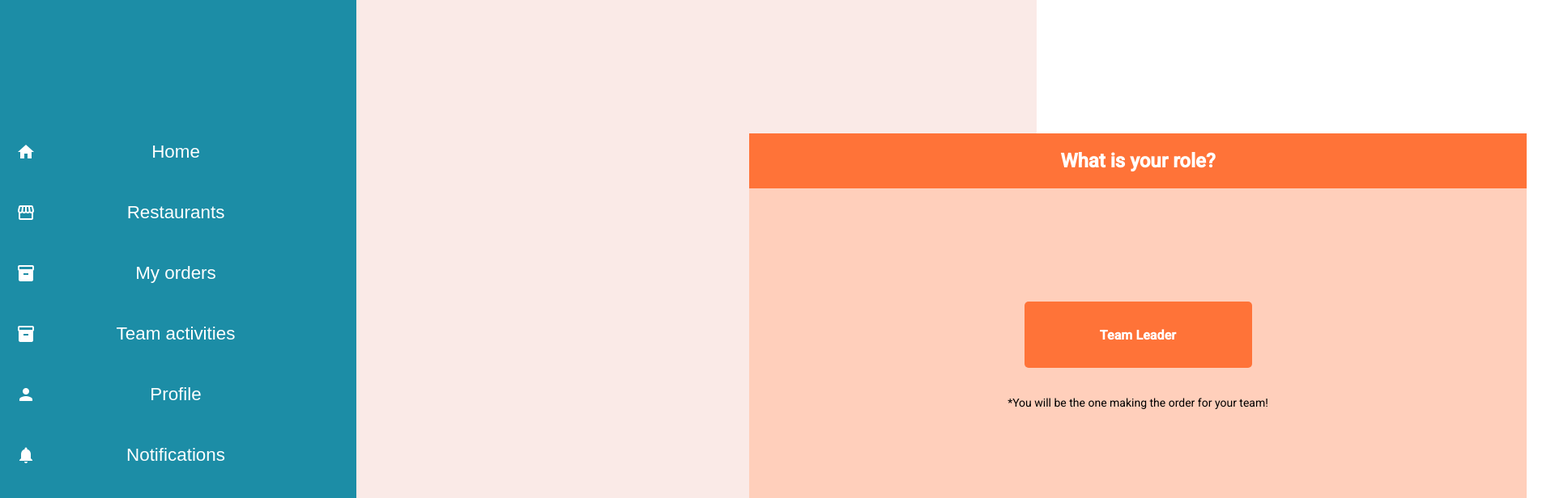
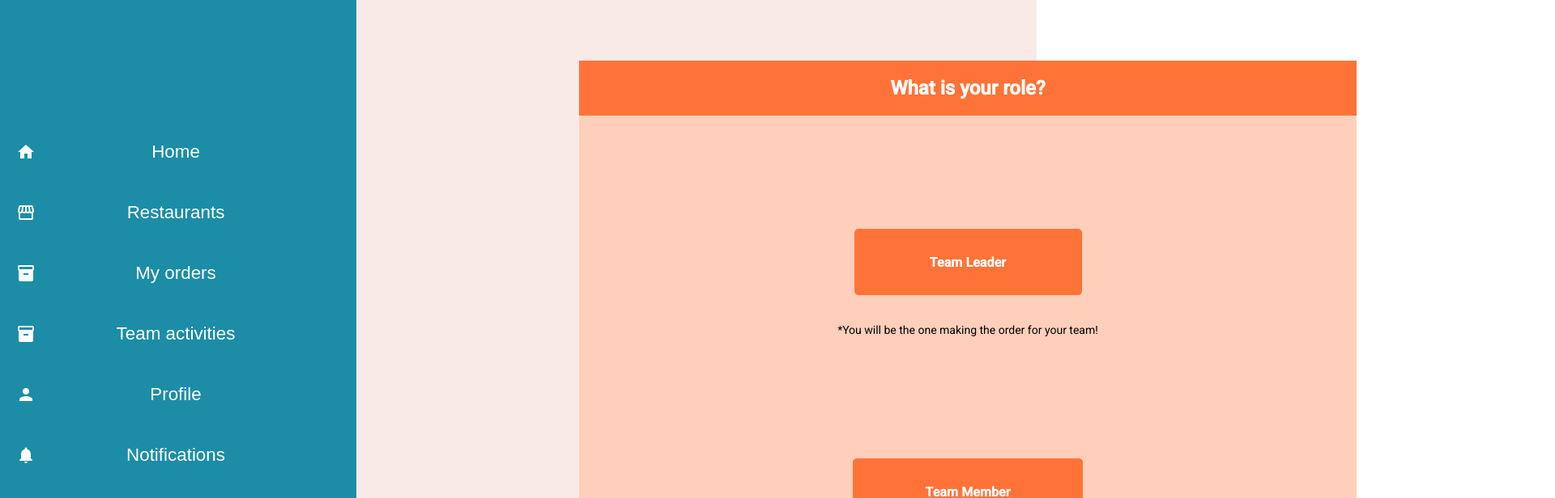
Before and after one commit to UPC-PRE-SI729-2402-WX51-G1-Verduritas/GastroGo-FrontEnd, an Angular app: page /role in a window 1280 px wide. Shown: the top 616 px of the page at 81% size, 1920 px wide, since content can reach past the window. Built offline with nearby package versions, Linux system fonts and the light colour scheme.

Commit message:
fix(rol-section): fixed position for role-section

```diff
--- a/src/app/team-activities/rol-section/rol-section.component.css
+++ b/src/app/team-activities/rol-section/rol-section.component.css
@@ -2,8 +2,8 @@
   display: flex;
   justify-content: flex-start;
   gap: 80px;
-  margin-left: 350px;
-  margin-top: 110px;
+  margin-left: 140px;
+  margin-top: 20px;
 }
 
 .roles {
```
